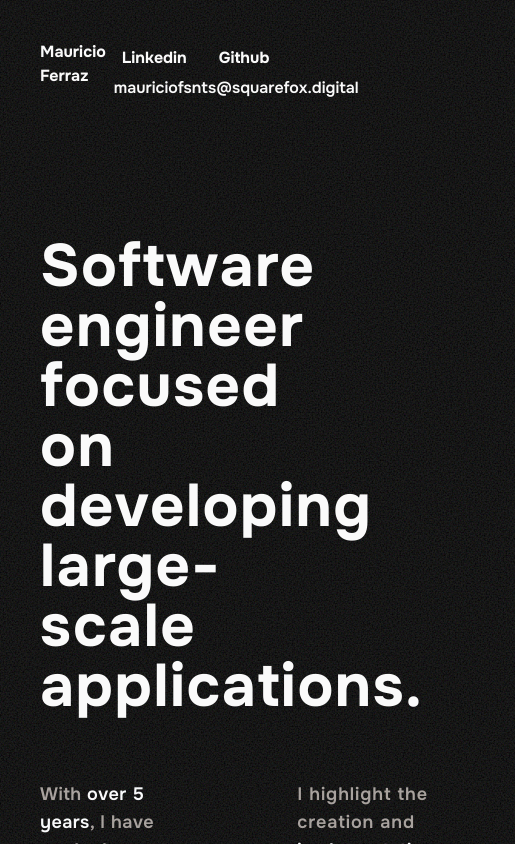
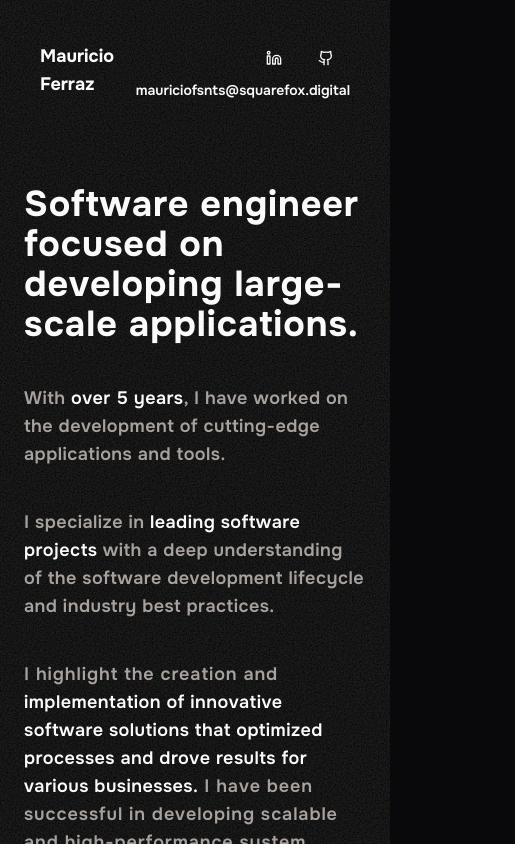
Before and after one commit to mauriciofsnts/itsme, a Next.js app: page /en in a window 390 px wide. Shown: the top 844 px of the page, 515 px wide, since content can reach past the window. Built offline with nearby package versions, Linux system fonts and the light colour scheme.

Commit message:
refactor: improve layout and styling across components for better responsiveness

```diff
--- a/src/app/[locale]/layout.tsx
+++ b/src/app/[locale]/layout.tsx
@@ -52,7 +52,7 @@ export default function RootLayout({
             storageKey="mrtz-theme"
             disableTransitionOnChange
           >
-            <div className="justify-center flex flex-col items-center">
+            <div className="flex flex-col justify-center items-center">
               <Header />
               {children}
               <Footer />
--- a/src/app/[locale]/page.tsx
+++ b/src/app/[locale]/page.tsx
@@ -34,17 +34,17 @@ export default async function Home() {
   ];
 
   return (
-    <div className="w-full max-w-7xl flex flex-col gap-14">
-      <section className="flex flex-col justify-between p-10 mt-14 gap-16">
+    <div className="w-full max-w-7xl flex flex-col gap-14 px-0 p-5 sm:px-6 lg:px-0">
+      <section className="flex flex-col justify-between p-6 sm:p-10 mt-0 md:mt-16 gap-10 sm:gap-16">
         <Typography
           variant="h1"
-          className="max-w-[720px] text-6xl lg:text-6xl tracking-wide font-bold"
+          className="max-w-[720px] text-4xl tracking-wide font-bold lg:text-6xl"
         >
           {t("home.title")}
         </Typography>
 
-        <div className="flex flex-row gap-32 items-start">
-          <div className="flex flex-col gap-5">
+        <div className="flex flex-col md:flex-row gap-10 md:gap-32 items-start">
+          <div className="flex flex-col gap-10">
             <Typography
               variant="h3"
               className="font-semibold tracking-wide text-stone-400 text-lg"
@@ -81,17 +81,17 @@ export default async function Home() {
 
       <StackingCards projects={projects} />
 
-      <section className="flex flex-col justify-between p-10 gap-10">
+      <section className="flex flex-col justify-between p-10 sm:p-10 gap-8 sm:gap-10">
         <Typography variant="h3">{t("home.randomToughts")}</Typography>
 
-        <div className="">
+        <div>
           {[
             t("projects.keycloak.title"),
             t("projects.omnia.title"),
             t("projects.squarefox.title"),
           ].map((v) => (
             <div
-              className="flex w-full flex-row justify-between text-stone-500 select-none cursor-pointer"
+              className="flex flex-col sm:flex-row md:py-0 py-3 w-full justify-between text-stone-500 select-none cursor-pointer"
               key={v}
             >
               <Typography variant="h4">{v}</Typography>
--- a/src/components/footer.tsx
+++ b/src/components/footer.tsx
@@ -9,12 +9,12 @@ async function Footer() {
   const t = await getTranslations();
 
   return (
-    <footer className="w-full max-w-7xl flex justify-between p-10">
+    <footer className="w-full max-w-7xl flex flex-col md:flex-row gap-y-10 justify-between p-10 h-full">
       <div className="flex flex-col">
         <Typography variant="h4" className="text-stone-500">
           {t("footer.getInTouch")}
         </Typography>
-        <Typography variant="h3" className="text-primary">
+        <Typography variant="h3" className="text-primary md:text-2xl text-xl">
           {siteMetadata.email}
         </Typography>
       </div>
@@ -27,7 +27,7 @@ async function Footer() {
         <Link href={siteMetadata.linkedin} target="_blank">
           <Typography
             variant="h3"
-            className="text-primary flex flex-row gap-3 group hover:text-[#0a66c2]"
+            className="text-primary md:text-2xl text-xl flex flex-row gap-3 group hover:text-[#0a66c2]"
           >
             {siteMetadata.author}
             <ArrowUpRight />
--- a/src/components/header.tsx
+++ b/src/components/header.tsx
@@ -2,25 +2,31 @@ import React from "react";
 import { Button } from "./ui/button";
 import { siteMetadata } from "@/config/metadata";
 import Link from "next/link";
+import { Github, Linkedin } from "lucide-react";
 
 const Header = () => {
   return (
-    <header className="w-full max-w-7xl flex justify-between p-10">
-      <h1 className="font-bold">{siteMetadata.author}</h1>
+    <header className="w-full max-w-7xl flex flex-row justify-between items-center p-10 gap-4 sm:gap-0">
+      <h1 className="font-bold text-lg sm:text-xl">{siteMetadata.author}</h1>
 
-      <div>
+      <div className="flex flex-wrap items-center sm:justify-normal justify-end gap-1 sm:gap-3">
         <Link href={siteMetadata.linkedin} target="_blank">
-          <Button variant="link" className="font-bold">
-            Linkedin
+          <Button variant="link" className="font-bold text-sm sm:text-base">
+            <Linkedin className="md:hidden block" />
+            <span className="md:block hidden">Linkedin</span>
           </Button>
         </Link>
 
         <Link href={siteMetadata.siteRepo} target="_blank">
-          <Button variant="link" className="font-bold">
-            Github
+          <Button variant="link" className="font-bold text-sm sm:text-base">
+            <Github className="md:hidden block" />
+            <span className="md:block hidden">Github</span>
           </Button>
         </Link>
-        <span className="font-semibold ml-2">{siteMetadata.email}</span>
+
+        <span className="font-semibold text-sm sm:text-base">
+          {siteMetadata.email}
+        </span>
       </div>
     </header>
   );
--- a/src/components/stacking-card.tsx
+++ b/src/components/stacking-card.tsx
@@ -25,7 +25,7 @@ export default function StackingCards({
   });
   return (
     <ReactLenis root>
-      <main ref={container}>
+      <div ref={container} className="p-10">
         {projects.map((project, i) => {
           const targetScale = 1 - (projects.length - i) * 0.05;
           return (
@@ -42,7 +42,7 @@ export default function StackingCards({
             />
           );
         })}
-      </main>
+      </div>
     </ReactLenis>
   );
 }
@@ -91,8 +91,9 @@ export const Card: React.FC<CardProps> = ({
         className={`flex flex-col relative -top-[5%] h-[450px] w-[100%] rounded-md p-10 origin-top`}
       >
         <h2 className="text-2xl text-left font-semibold text-black">{title}</h2>
-        <div className={`flex h-full mt-5 gap-10`}>
-          <div className={`w-[40%] relative top-[10%]`}>
+
+        <div className={`flex md:flex-row flex-col-reverse h-full mt-5 gap-5`}>
+          <div className={`w-[100%] md:w-[40%] relative top-[10%]`}>
             <p className="text-sm text-black">{description}</p>
             <span className="flex items-center gap-2 pt-2">
               <Button
@@ -109,7 +110,7 @@ export const Card: React.FC<CardProps> = ({
           </div>
 
           <div
-            className={`relative w-[60%] h-full rounded-lg overflow-hidden `}
+            className={`relative w-[100%] md:w-[60%] h-full rounded-lg overflow-hidden `}
           >
             <motion.div
               className={`w-full h-full`}
```
Also changed, not shown: src/icons.tsx (deleted).
